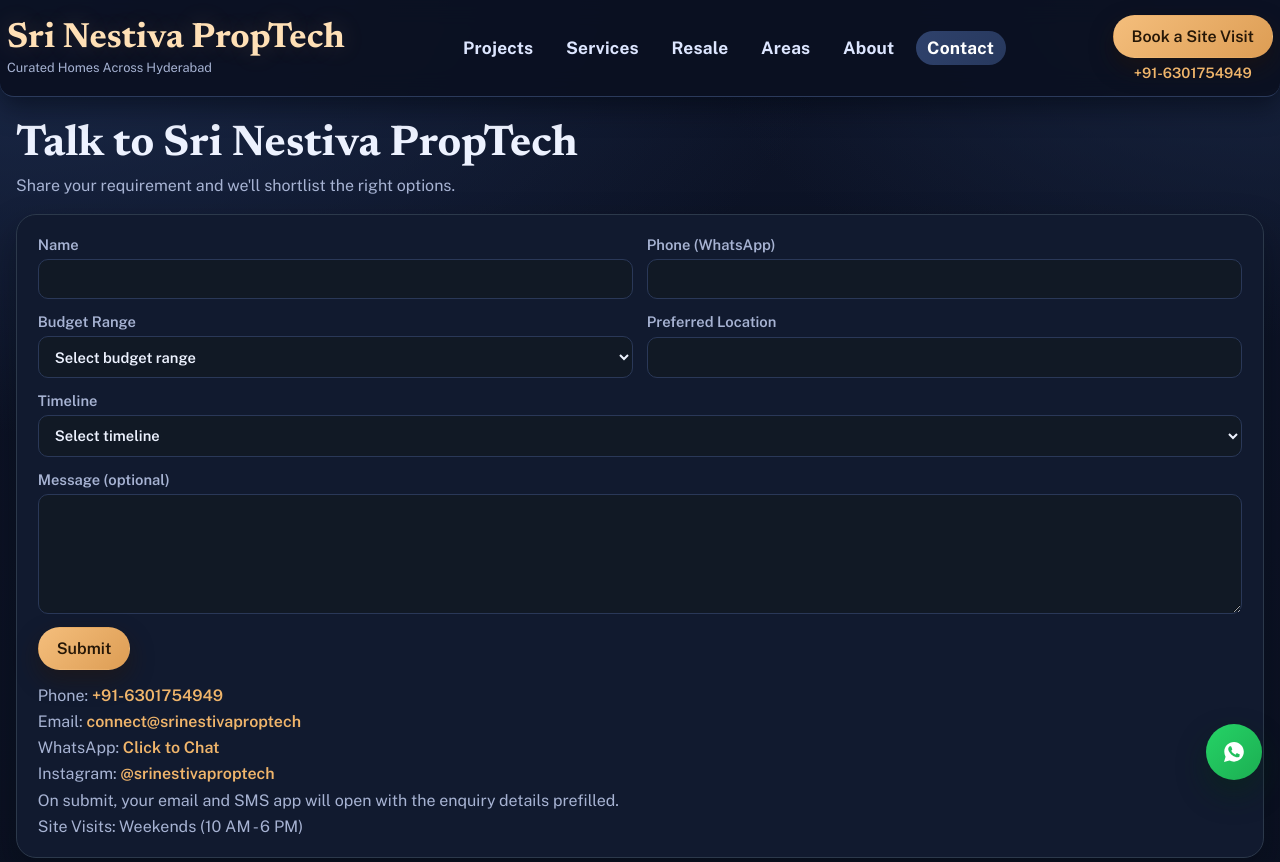
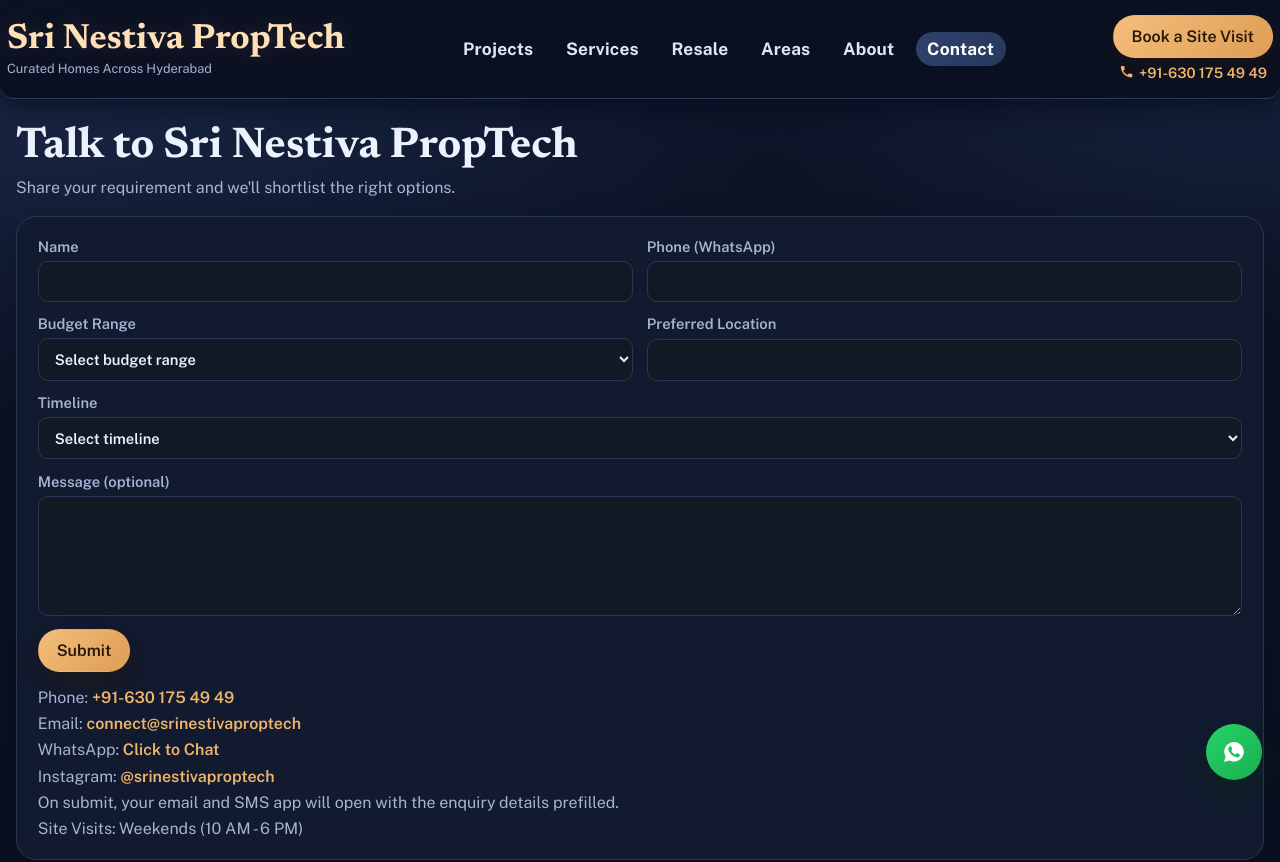
Before and after one commit to ganeshdasrla/Nestiva_Reality, a React (Vite) app: page /contact in a window 1280 px wide. Shown: the top 862 px of the page. Built offline with nearby package versions, Linux system fonts and the light colour scheme.

Commit message:
Update SEO metadata, sitemap/robots, and homepage/contact content

```diff
--- a/index.html
+++ b/index.html
@@ -4,21 +4,41 @@
     <meta charset="UTF-8" />
     <link rel="icon" type="image/svg+xml" href="/vite.svg" />
     <meta name="viewport" content="width=device-width, initial-scale=1.0" />
-    <title>Sri Nestiva PropTech | Curated Builder-Direct Homes in Hyderabad</title>
+    <title>Sri Nestiva PropTech | Builder-Direct Real Estate Advisory in Hyderabad</title>
     <meta
       name="description"
-      content="Builder-direct, approval-verified real estate advisory in Hyderabad. RERA-aware listings, OC-first approach, loan & legal assistance, and curated site visits for premium homes, villas, investors, and first-time buyers."
+      content="Sri Nestiva PropTech is a builder-direct, approval-verified real estate advisory in Hyderabad. Explore RERA-aware, OC-first projects for premium apartments, villas, investors, and first-time buyers with transparent pricing and curated site visits."
     />
+    <link rel="canonical" href="https://www.srinestivaproptech.in/" />
     <meta
       property="og:title"
-      content="Sri Nestiva PropTech | Curated Builder-Direct Homes in Hyderabad"
+      content="Sri Nestiva PropTech | Builder-Direct Real Estate Advisory in Hyderabad"
     />
     <meta
       property="og:description"
-      content="Builder-direct, approval-verified real estate advisory in Hyderabad. RERA-aware listings, OC-first approach, loan & legal assistance, and curated site visits for premium homes, villas, investors, and first-time buyers."
+      content="Sri Nestiva PropTech is a builder-direct, approval-verified real estate advisory in Hyderabad. Explore RERA-aware, OC-first projects for premium apartments, villas, investors, and first-time buyers with transparent pricing and curated site visits."
     />
     <meta property="og:type" content="website" />
     <meta property="og:url" content="https://www.srinestivaproptech.in/" />
+    <meta name="twitter:card" content="summary" />
+    <meta name="twitter:title" content="Sri Nestiva PropTech | Builder-Direct Real Estate Advisory in Hyderabad" />
+    <meta
+      name="twitter:description"
+      content="Sri Nestiva PropTech is a builder-direct, approval-verified real estate advisory in Hyderabad. Explore RERA-aware, OC-first projects for premium apartments, villas, investors, and first-time buyers with transparent pricing and curated site visits."
+    />
+    <script type="application/ld+json">
+      {
+        "@context": "https://schema.org",
+        "@type": "RealEstateAgent",
+        "name": "Sri Nestiva PropTech",
+        "url": "https://www.srinestivaproptech.in/",
+        "areaServed": "Hyderabad",
+        "description": "Builder-direct, approval-verified real estate advisory in Hyderabad for premium apartments, villas, investors, and first-time home buyers.",
+        "telephone": "+91-6301754949",
+        "email": "connect@srinestivaproptech",
+        "sameAs": []
+      }
+    </script>
   </head>
   <body>
     <div id="root"></div>
--- a/src/components/SiteLayout.tsx
+++ b/src/components/SiteLayout.tsx
@@ -1,6 +1,6 @@
 import { useEffect, useState } from 'react'
 import { Link, NavLink, Outlet, useLocation } from 'react-router-dom'
-import { CONTACT_PHONE_DISPLAY, INSTAGRAM_HANDLE, INSTAGRAM_URL, getWhatsAppLink } from '../constants'
+import { CONTACT_PHONE_DISPLAY, CONTACT_PHONE_E164, INSTAGRAM_HANDLE, INSTAGRAM_URL, getWhatsAppLink } from '../constants'
 
 type NavigationItem =
   | { kind: 'route'; to: string; label: string }
@@ -88,8 +88,16 @@
               Book a Site Visit
             </Link>
             <div className="header-contact" aria-label="Contact details">
-              <a className="header-contact-link" href={`tel:${CONTACT_PHONE_DISPLAY.replace(/-/g, '')}`}>
-                {CONTACT_PHONE_DISPLAY}
+              <a className="header-contact-link" href={`tel:+${CONTACT_PHONE_E164}`}>
+                <span className="phone-link-content">
+                  <svg aria-hidden="true" className="phone-icon" viewBox="0 0 24 24">
+                    <path
+                      d="M6.62 10.79a15.07 15.07 0 0 0 6.59 6.59l2.2-2.2a1 1 0 0 1 1.01-.24 11.4 11.4 0 0 0 3.58.57 1 1 0 0 1 1 1V20a1 1 0 0 1-1 1A17 17 0 0 1 3 4a1 1 0 0 1 1-1h3.5a1 1 0 0 1 1 1 11.4 11.4 0 0 0 .57 3.58 1 1 0 0 1-.24 1.01Z"
+                      fill="currentColor"
+                    />
+                  </svg>
+                  <span>{CONTACT_PHONE_DISPLAY}</span>
+                </span>
               </a>
             </div>
           </div>
--- a/src/constants.ts
+++ b/src/constants.ts
@@ -1,4 +1,4 @@
-export const CONTACT_PHONE_DISPLAY = '+91-6301754949'
+export const CONTACT_PHONE_DISPLAY = '+91-630 175 49 49'
 export const CONTACT_PHONE_E164 = '916301754949'
 export const CONTACT_EMAIL = 'connect@srinestivaproptech'
 export const INSTAGRAM_HANDLE = 'srinestivaproptech'
--- a/src/index.css
+++ b/src/index.css
@@ -253,6 +253,18 @@
   font-weight: 600;
 }
 
+.phone-link-content {
+  align-items: center;
+  display: inline-flex;
+  gap: 0.32rem;
+}
+
+.phone-icon {
+  flex: 0 0 auto;
+  height: 0.95rem;
+  width: 0.95rem;
+}
+
 .site-main {
   padding: clamp(1.2rem, 2vw, 2rem) 0 clamp(2rem, 3vw, 3.4rem);
 }
--- a/src/pages/ContactPage.tsx
+++ b/src/pages/ContactPage.tsx
@@ -4,6 +4,7 @@
 import {
   CONTACT_EMAIL,
   CONTACT_PHONE_DISPLAY,
+  CONTACT_PHONE_E164,
   INSTAGRAM_HANDLE,
   INSTAGRAM_URL,
   getMailToLink,
@@ -114,7 +115,7 @@
         <div className="alternate-contact">
           <div>
             Phone:{' '}
-            <a className="text-link" href={`tel:${CONTACT_PHONE_DISPLAY.replace(/-/g, '')}`}>
+            <a className="text-link" href={`tel:+${CONTACT_PHONE_E164}`}>
               {CONTACT_PHONE_DISPLAY}
             </a>
           </div>
--- a/src/pages/HomePage.tsx
+++ b/src/pages/HomePage.tsx
@@ -143,6 +143,10 @@
             We shortlist only credible, RERA-compliant projects and work directly with builder managing partners to
             ensure clarity, confidence, and smooth closures.
           </p>
+          <p className="muted">
+            We curate verified projects across Kokapet, Financial District, Gachibowli, Narsingi, Tellapur,
+            Kondapur, and other growth corridors in Hyderabad.
+          </p>
           <div className="button-row">
             <Link className="button button-primary" to="/projects">
               Explore Curated Projects
@@ -155,7 +159,7 @@
       </section>
 
       <section className="section trust-section" style={trustSectionStyle}>
-        <h2 className="section-title">Trust</h2>
+        <h2 className="section-title">Why Choose Us</h2>
         <ul className="trust-list">
           {trustBullets.map((bullet) => (
             <li key={bullet}>{bullet}</li>
```
Also changed, not shown: public/robots.txt (added), 1 other file (tests, documents, lock files or other folders).
